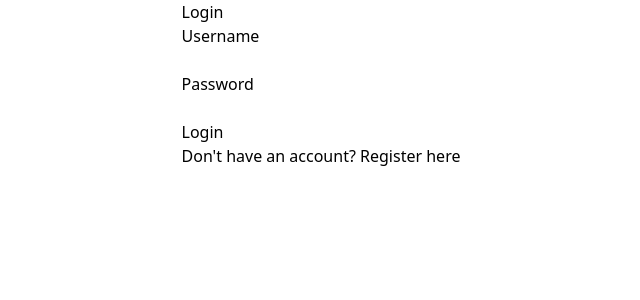
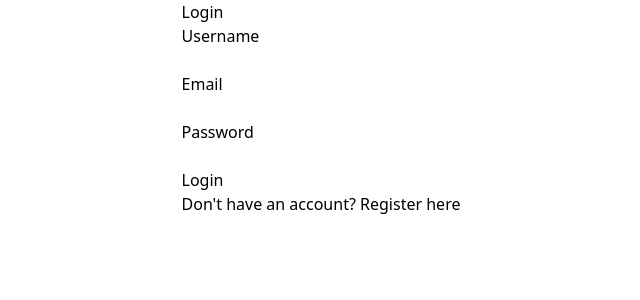
Before and after one commit to sunnys2106/Fitness-Journal, a React (Vite) app in the folder frontend/: page /login in a window 1280 px wide. Shown: the top 300 px of the page, without its empty margins (319-959 px from the left). Built offline with nearby package versions, Linux system fonts and the light colour scheme; no server answers.

Commit message:
added email field to users

```diff
--- a/frontend/src/components/Form.jsx
+++ b/frontend/src/components/Form.jsx
@@ -6,7 +6,9 @@ import LoadingIndicator from "./LoadingIndicator";
 
 function Form({ route, method }) {
     const [username, setUsername] = useState("");
+    const [email, setEmail] = useState("");
     const [password, setPassword] = useState("");
+
     const [loading, setLoading] = useState(false);
 
     const navigate = useNavigate();
@@ -16,7 +18,7 @@ function Form({ route, method }) {
         e.preventDefault();
 
         try {
-            const res = await api.post(route, { username, password });
+            const res = await api.post(route, { username, password, email });
             if (method === "login") {
                 localStorage.setItem(ACCESS_TOKEN, res.data.access);
                 localStorage.setItem(REFRESH_TOKEN, res.data.refresh);
@@ -47,6 +49,17 @@ function Form({ route, method }) {
                             type="text"
                             value={username}
                             onChange={(e) => setUsername(e.target.value)}
+                        />
+                    </label>
+                    <label className="my-4 input input-bordered flex items-center gap-2">
+                        <div className="label">
+                            <span className="label-text">Email</span>
+                        </div>
+                        <input
+                            className="form-input"
+                            type="email"
+                            value={email}
+                            onChange={(e) => setEmail(e.target.value)}
                         />
                     </label>
                     <label className="my-4 input input-bordered flex items-center gap-2">
```
Also changed, not shown: 2 other files (tests, documents, lock files or other folders).
